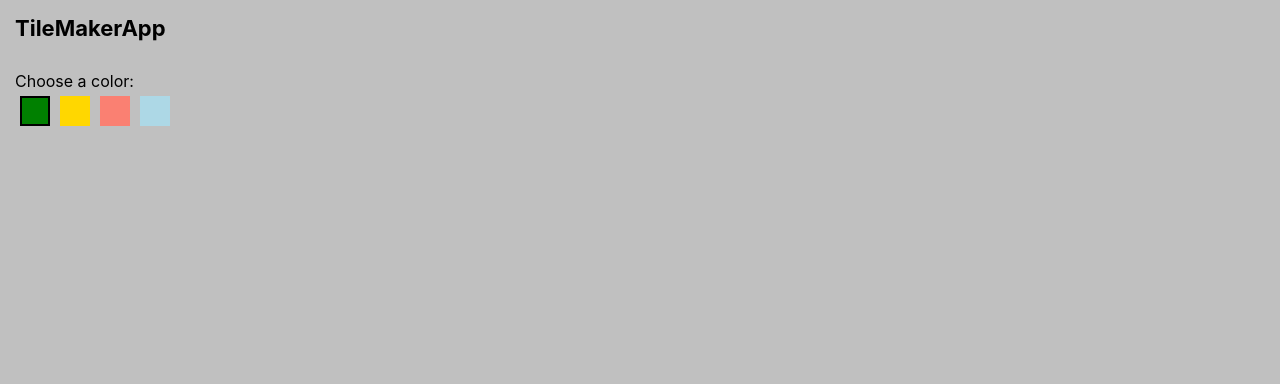
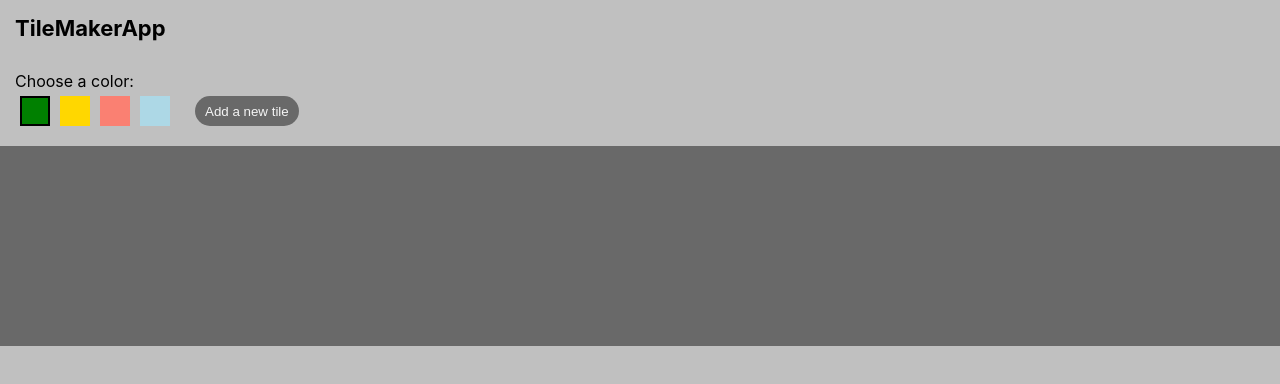
Before and after one commit to DavidSandor/reactTileMakerApp, a React (Create React App) app: page / in a window 1280 px wide. Shown: the top 384 px of the page. Built offline with nearby package versions, Linux system fonts and the light colour scheme.

Commit message:
Add button + tile container style update

```diff
--- a/src/Containers/ControlPanel.js
+++ b/src/Containers/ControlPanel.js
@@ -16,10 +16,27 @@ class ControlPanel extends Component {
         )
     }
 
+    addButtonClickHandler = () => {
+        //add logic
+    }
+
     render() {
 
         const controlPanelStyle = {
-            padding: '15px'
+            padding: '15px',
+            overflow: 'auto'
+        }
+
+        const addButtonStyle = {
+            height: '30px',
+            float: 'left',
+            margin: '5px 20px',
+            padding: '0 10px',
+            cursor: 'pointer',
+            backgroundColor: 'DimGray',
+            color: 'WhiteSmoke',
+            border: 'none',
+            borderRadius: '15px'
         }
 
         const colorBoxCollection = this.colors.map((color) =>
@@ -32,6 +49,7 @@ class ControlPanel extends Component {
           <div style={controlPanelStyle}>
               <p>Choose a color:</p>
               {colorBoxCollection}
+              <button style={addButtonStyle} onClick={this.addButtonClickHandler}>Add a new tile</button>
           </div>
         );
       }
--- a/src/Containers/TileContainer.js
+++ b/src/Containers/TileContainer.js
@@ -3,8 +3,15 @@ import React, { Component } from 'react';
 class TileContainer extends Component {
 
     render() {
+
+      const tileContainerStyle = {
+        backgroundColor: 'DimGray',
+        width: '100%',
+        height: '200px'
+      }
+
         return (
-          <div></div>
+          <div style={tileContainerStyle}></div>
         );
       }
 }
```
